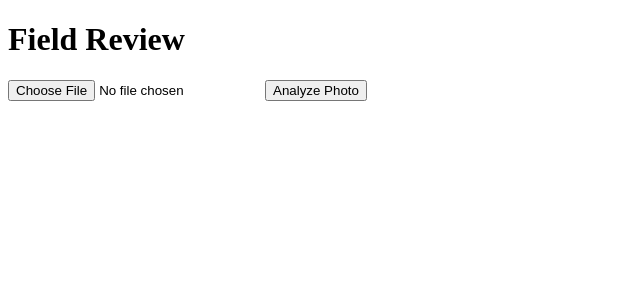
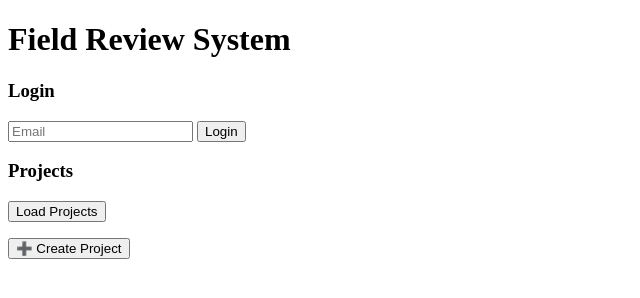
Before and after one commit to kirpajeet12/fieldreviewapp, a plain HTML site: page frontend/index.html in a window 1280 px wide. Shown: the whole page, without its empty margins (0-640 px from the left). Drawn offline with Linux system fonts and the light colour scheme.

Commit message:
Update index.html

```diff
--- a/frontend/index.html
+++ b/frontend/index.html
@@ -1,16 +1,25 @@
 <!DOCTYPE html>
 <html>
 <head>
-  <title>Field Review Web App</title>
-  <link rel="stylesheet" href="style.css">
+  <title>Field Review System</title>
+  <link rel="stylesheet" href="style.css" />
 </head>
 <body>
-  <h1>Field Review</h1>
+  <h1>Field Review System</h1>
 
-  <input type="file" id="photoInput" accept="image/*" />
-  <button id="analyzeBtn">Analyze Photo</button>
+  <section>
+    <h3>Login</h3>
+    <input id="email" placeholder="Email" />
+    <button onclick="login()">Login</button>
+  </section>
 
-  <pre id="output"></pre>
+  <section>
+    <h3>Projects</h3>
+    <button onclick="loadProjects()">Load Projects</button>
+    <ul id="projects"></ul>
+  </section>
+
+  <button onclick="location.href='project.html'">➕ Create Project</button>
 
   <script src="main.js"></script>
 </body>
```
